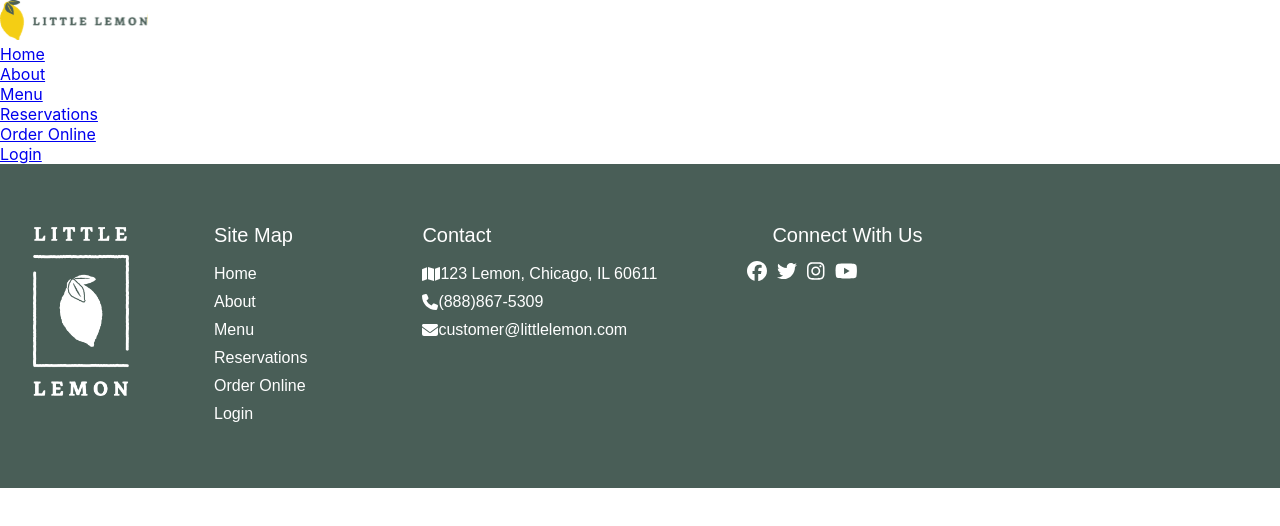
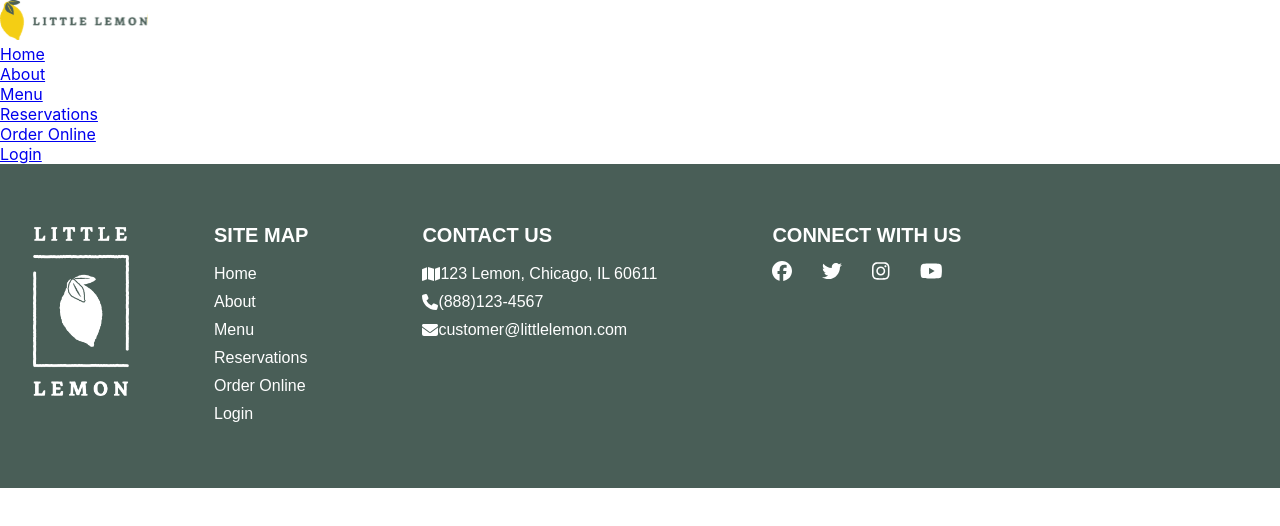
Before and after one commit to coco390/capstone-project, a React (Create React App) app: page / in a window 1280 px wide. Shown: the top 526 px of the page. Built offline with nearby package versions, Linux system fonts and the light colour scheme.

Commit message:
Made a few styling changes

```diff
--- a/src/Components/Footer.js
+++ b/src/Components/Footer.js
@@ -19,7 +19,7 @@ import { faEnvelope,
                              <img src={logo} alt="Little Lemon Logo" />
                          </div>
                         <div className={styles.footerNav}>
-                            <p className={styles.footerHead}>Site Map</p>
+                            <p className={styles.footerHead}>SITE MAP</p>
                             <a href="/" className={styles.footerItem}>Home</a>
                             <a href="/about" className={styles.footerItem}>About</a>
                             <a href="/menu" className={styles.footerItem}>Menu</a>
@@ -28,19 +28,19 @@ import { faEnvelope,
                             <a href="/login" className={styles.footerItem}>Login</a>
                         </div>
                         <div className={styles.footerContact}>
-                            <p className={styles.footerHead}>Contact</p>
+                            <p className={styles.footerHead}>CONTACT US</p>
                             <a href="/" className={styles.footerItem}>
                                 <FontAwesomeIcon icon={faMap}  />123 Lemon, Chicago, IL 60611
                             </a>
                             <a href="/" className={styles.footerItem}>
-                                <FontAwesomeIcon icon={faPhone} /> (888)867-5309
+                                <FontAwesomeIcon icon={faPhone} /> (888)123-4567
                             </a>
                             <a href="mailto:customer@littlelemon.com" className={styles.footerItem}>
                                 <FontAwesomeIcon icon={faEnvelope} /> customer@littlelemon.com
                             </a>
                         </div>
                         <div className={styles.footerSocial}>
-                            <p className={styles.footerHead}>Connect With Us</p>
+                            <p className={styles.footerHead}>CONNECT WITH US</p>
                             <a href="https://www.facebook.com" className={`${styles.social} ${styles.facebook}`}>
                                 <FontAwesomeIcon icon={faFacebook} />
                             </a>
--- a/src/Components/footer.module.css
+++ b/src/Components/footer.module.css
@@ -23,6 +23,7 @@ footer {
 .footerHead {
     padding-bottom: 13px;
     padding-left: 30px;
+    font-weight: 600;
 }
 
 .footerItem {
@@ -48,7 +49,8 @@ footer {
 
 .social {
     color: white;
-    padding: 5px;
+    padding-left: 30px;
+    margin: 0;
 }
 
 .social:hover{
```
